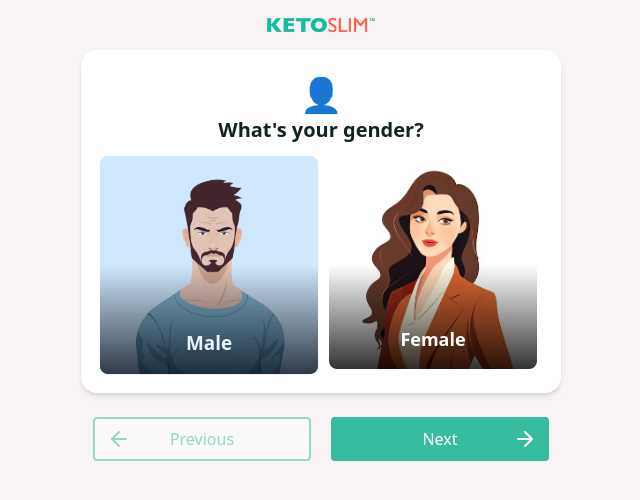
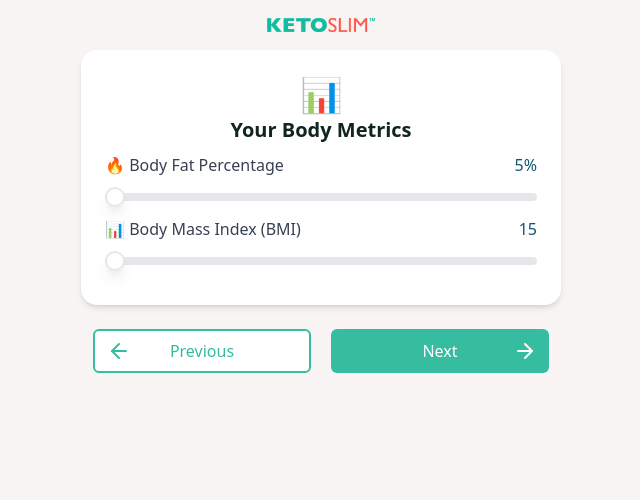
Before and after one commit to faizanaslamdev/keto-slim, a React (Vite) app: page / in a window 1280 px wide. Both pictures are taken after a click on the label "Male". Shown: the top 500 px of the page, without its empty margins (319-959 px from the left). Built offline with nearby package versions, Linux system fonts and the light colour scheme.

Commit message:
Refactor Select component styles and update BodyFatPage min values; enhance InitialForm navigation logic and layout for improved user experience.

```diff
--- a/src/components/Select.jsx
+++ b/src/components/Select.jsx
@@ -31,14 +31,10 @@ export const SelectTrigger = ({
     <button
       type="button"
       onClick={() => setIsOpen(!isOpen)}
-      className={`w-full px-3 py-1 text-left bg-white border border-gray-300 rounded-lg focus:outline-none focus:ring-2 focus:border-transparent flex justify-between items-center text-[14px] ${className}`}
+      className={`w-full px-3 py-2 text-left bg-white border border-gray-300 rounded-lg focus:outline-none focus:ring-2 focus:border-transparent flex justify-between items-center  ${className}`}
     >
       {children}
-      {isOpen ? (
-        <ChevronUp className="text-[14px]" />
-      ) : (
-        <ChevronDown className="text-[14px]" />
-      )}
+      {isOpen ? <ChevronUp /> : <ChevronDown />}
     </button>
   );
 };
--- a/src/pages/InitialForm/BodyFatPage.jsx
+++ b/src/pages/InitialForm/BodyFatPage.jsx
@@ -22,7 +22,7 @@ const BodyFatPage = ({
         value={selectedFatValue}
         onValueChange={setSelectedFatValue}
         max={100}
-        min={5}
+        min={0}
         step={1}
         className="w-full mb-4"
       />
@@ -37,7 +37,7 @@ const BodyFatPage = ({
         value={selectBMIValue}
         onValueChange={SetSelectedBMIValue}
         max={40.0}
-        min={15.0}
+        min={0.0}
         step={0.1}
         className="w-full mb-4"
       />
--- a/src/pages/InitialForm/LifeStylePage.jsx
+++ b/src/pages/InitialForm/LifeStylePage.jsx
@@ -33,7 +33,7 @@ const LifeStylePage = ({
         value={selectedWaterIntake}
         onValueChange={setSelectedWaterIntake}
       >
-        <SelectTrigger className="text-xl h-14 border-2 focus:border-blue-400 mb-1">
+        <SelectTrigger className="mb-1">
           <SelectValue
             placeholder={
               selectedWaterIntake
--- a/src/pages/InitialForm/index.jsx
+++ b/src/pages/InitialForm/index.jsx
@@ -67,6 +67,7 @@ const InitialForm = ({ setSteps, formData, setFormData }) => {
             setSelectedGender={(value) => {
               setFormData((prev) => ({ ...prev, gender: value }));
               setErrors({});
+              setStepForm((prev) => prev + 1);
             }}
             error={errors.gender}
           />
@@ -127,10 +128,10 @@ const InitialForm = ({ setSteps, formData, setFormData }) => {
   return (
     <>
       <Card>{renderCurrentStep()}</Card>
-
+      {!stepForm ? null : (
         <div className="grid grid-cols-2 gap-5 mt-3 px-3">
           <button
-          className="px-4 py-2 flex justify-center items-center relative w-full bg-white border-2 border-label text-label rounded disabled:opacity-50"
+            className="px-4 py-2 flex justify-center items-center relative w-full bg-white border-2 border-label text-label rounded-md disabled:opacity-50"
             onClick={handlePrevious}
             disabled={stepForm === 0}
           >
@@ -140,13 +141,14 @@ const InitialForm = ({ setSteps, formData, setFormData }) => {
 
           {stepForm < steps.length && (
             <button
-            className="px-4 py-2 flex justify-center items-center relative w-full bg-label text-white rounded disabled:opacity-50"
+              className="px-4 py-2 flex justify-center items-center relative w-full bg-label text-white rounded-md disabled:opacity-50"
               onClick={handleNext}
             >
               Next <ArrowRight className="absolute right-3 bottom-2.5" />
             </button>
           )}
         </div>
+      )}
     </>
   );
 };
```
Lines whose indentation alone changed are shown as unchanged.
